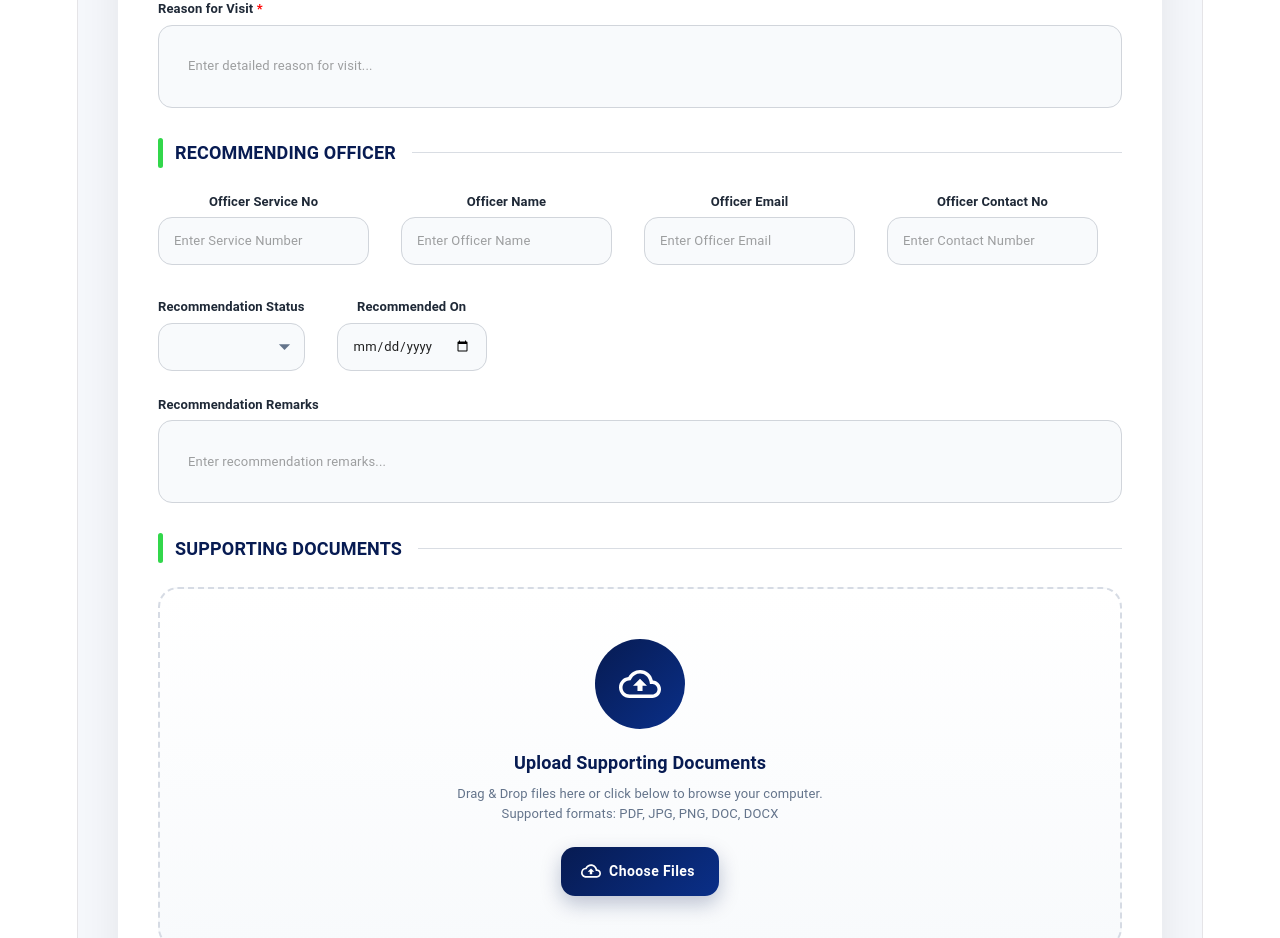
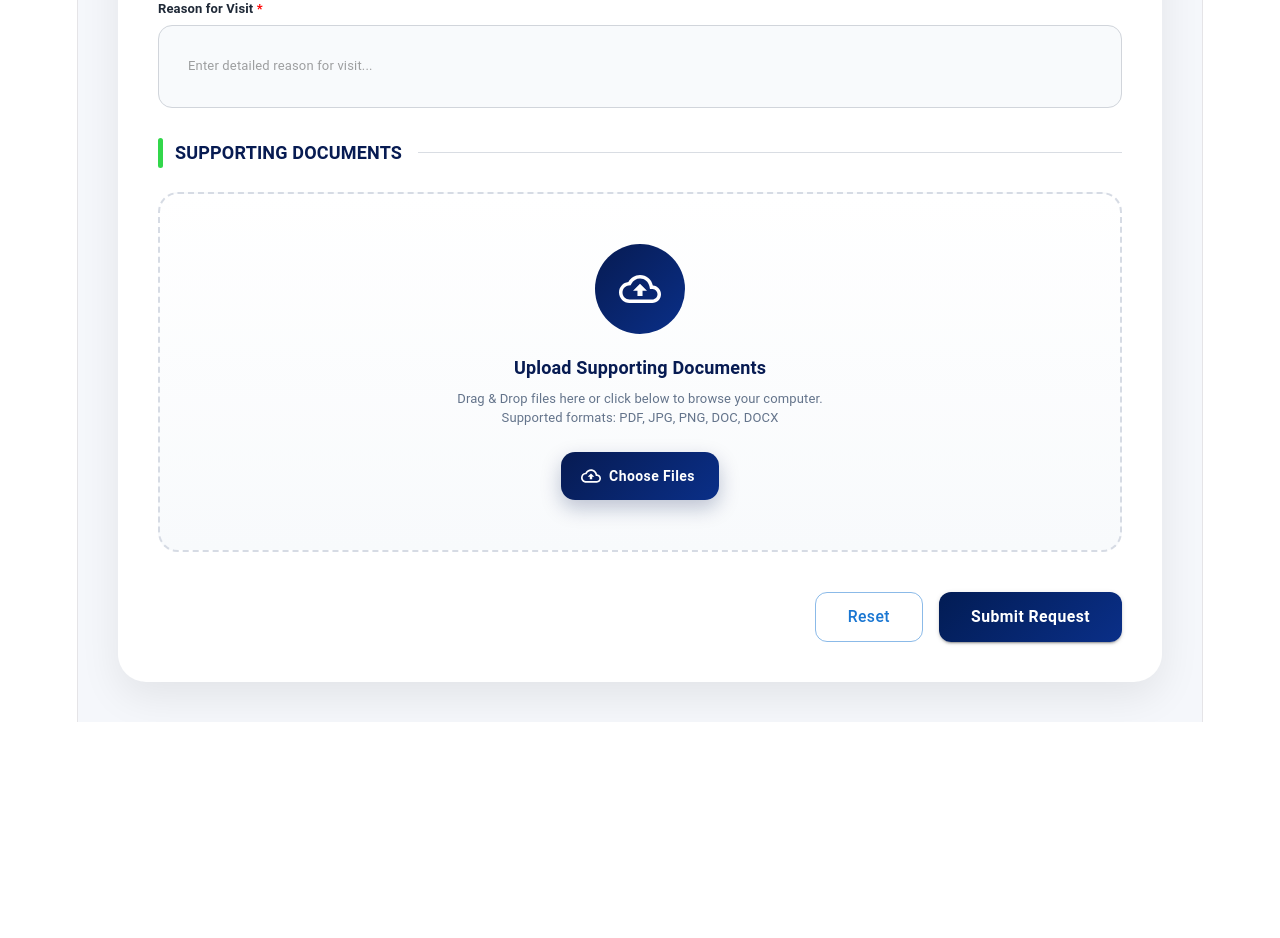
Before and after one commit to SLTVEMS/vems, a React (Vite) app in the folder frontend/: page / in a window 1280 px wide. Shown: the part 1120-2058 px from the top of the page. After the commit the page ends 1842 px from the top, so only its background shows below. Built offline with nearby package versions, Linux system fonts and the light colour scheme.

Commit message:
remove recommeding officer section

```diff
--- a/frontend/src/pages/CreateRequestForm.jsx
+++ b/frontend/src/pages/CreateRequestForm.jsx
@@ -11,7 +11,6 @@ import {
 import VisitorTypeSection from "../components/VisitorTypeSection";
 import RequesterDetailsSection from "../components/RequesterDetailsSection";
 import VisitDetailsSection from "../components/VisitDetailsSection";
-import RecommendingOfficerSection from "../components/RecommendingOfficerSection";
 import SupportingDocumentsSection from "../components/SupportingDocumentsSection";
 
 const validationSchema = Yup.object({
@@ -201,10 +200,6 @@ function CreateRequestForm() {
                   formik={formik}
                 />
 
-                <RecommendingOfficerSection
-                  formik={formik}
-                />
-
                 <SupportingDocumentsSection
                   values={formik.values}
                   setFieldValue={
```
